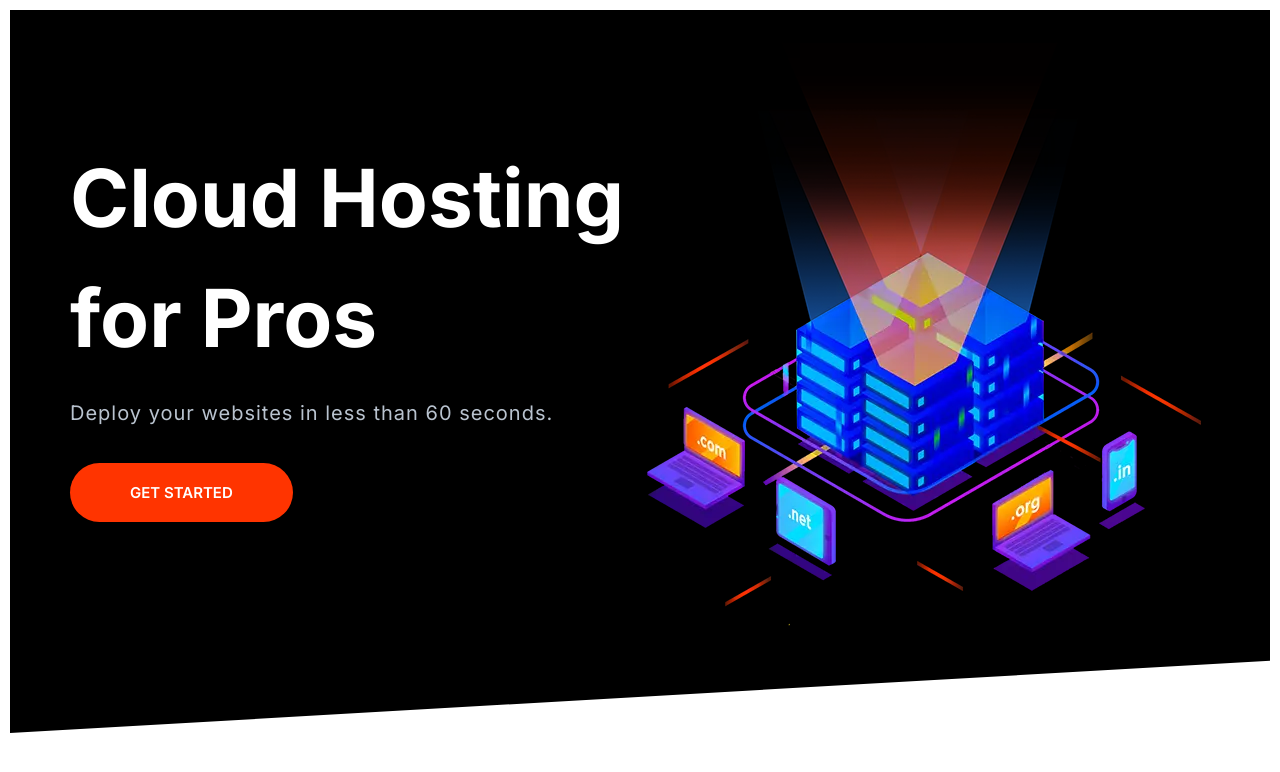
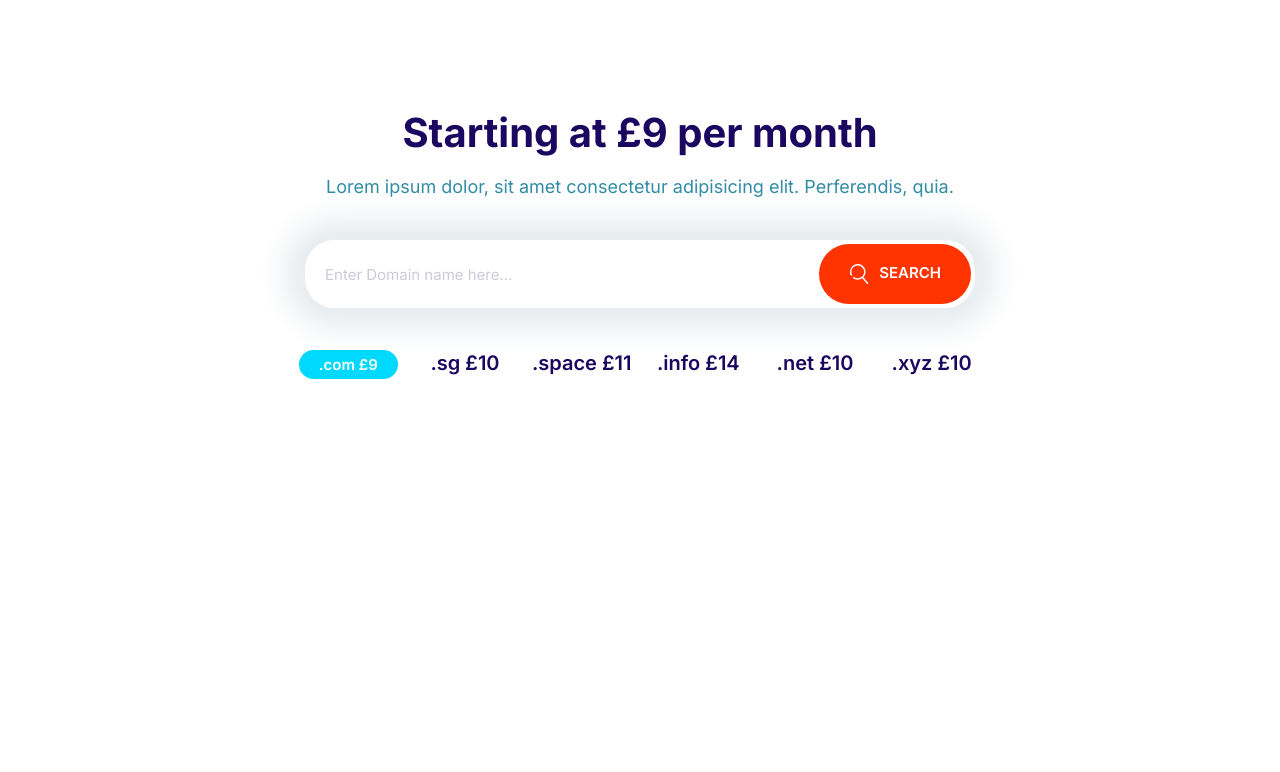
Before and after one commit to Matthew-Elliott91/moshify-learning, a plain HTML site: page index.html in a window 1280 px wide. Drawn offline with Linux system fonts and the light colour scheme.

Commit message:
Defined and styled the domain block

```diff
--- a/css/styles.css
+++ b/css/styles.css
@@ -211,10 +211,18 @@ a {
     font-size: 1.8rem;
     font-weight: 600;
     margin: 1rem 0;
+    outline: 0;
     padding: 2rem 3rem;
     text-align: center;
     text-transform: uppercase;
     white-space: nowrap;
+}
+
+.btn .icon {
+    width: 2rem;
+    height: 2rem;
+    margin-right: 1rem;
+    vertical-align: middle;
 }
 
 .btn--primary {
@@ -292,7 +300,7 @@ a {
 
 .input-group .input {
     border: 0;
-    padding: 1.5rem 1rem;
+    padding: 1.5rem 2rem;
     flex-grow: 1;
 
 }
@@ -727,3 +735,29 @@ a {
     }
 
 }
+
+/* Domain Block */
+
+.block-domain .input-group {
+    box-shadow: 0 0 30px 20px #e6ebee;
+    border: 0;
+    margin: 4rem auto;
+    max-width: 670px;
+}
+
+.block-domain__prices {
+    display: grid;
+    grid-template-columns: repeat(3, 1fr);
+    grid-template-rows: repeat(2, 6rem);
+    font-size: 2rem;
+    font-weight: 600;
+    justify-items: center;
+    max-width: 700px;
+    margin: 0 auto;
+}
+
+@media screen and (min-width:768px) {
+    .block-domain__prices {
+        grid-template-columns: repeat(auto-fit, minmax(10rem, 1fr));
+    }
+}
--- a/index.html
+++ b/index.html
@@ -15,27 +15,34 @@
     <title>Document</title>
   </head>
   <body>
-    <section class="block block--dark block--skewed-left hero">
-      <div class="container grid grid--1x2">
-        <header class="block__header hero__content">
-          <h1 class="block__heading">Cloud Hosting for Pros</h1>
-          <p class="hero__tagline">
-            Deploy your websites in less than 60 seconds.
-          </p>
-          <a href="" class="btn btn--accent btn--stretched">Get Started</a>
-        </header>
-        <picture>
-          <source
-            type="image/webp"
-            srcset="images/banner.webp 1x, images/banner@2x.webp 2x"
-          />
-          <source
-            type="image/png"
-            srcset="images/banner.png 1x, images/banner@2x.png 2x"
-          />
-          <img class="hero__image" src="/images/banner.png" alt="" />
-        </picture>
+    <section class="block container block-domain">
+      <header class="block__header">
+        <h2>Starting at £9 per month</h2>
+        <p>
+          Lorem ipsum dolor, sit amet consectetur adipisicing elit. Perferendis,
+          quia.
+        </p>
+      </header>
+      <div class="input-group">
+        <input
+          type="text"
+          class="input"
+          placeholder="Enter Domain name here..."
+        />
+        <button class="btn btn--accent">
+          <svg class="icon icon--white">
+            <use xlink:href="images/sprite.svg#search"></use></svg
+          >Search
+        </button>
       </div>
+      <ul class="list block-domain__prices">
+        <li><span class="badge badge--secondary">.com £9</span></li>
+        <li>.sg £10</li>
+        <li>.space £11</li>
+        <li>.info £14</li>
+        <li>.net £10</li>
+        <li>.xyz £10</li>
+      </ul>
     </section>
     <script src="/js/main.js"></script>
   </body>
```
Also changed, not shown: components/domain-block.html (added, +25 -0 lines), components/input-groups.html (+1 -6 lines).
